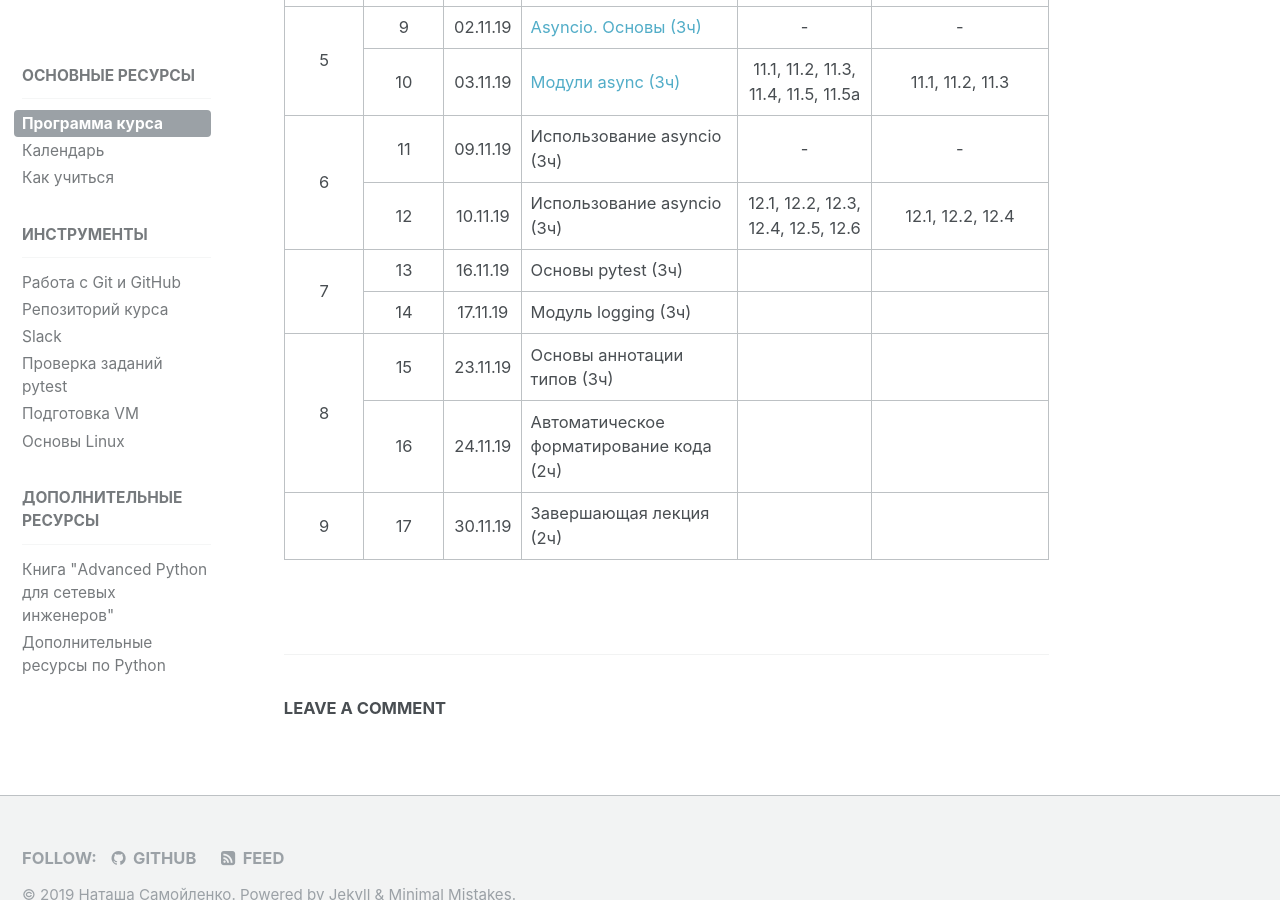
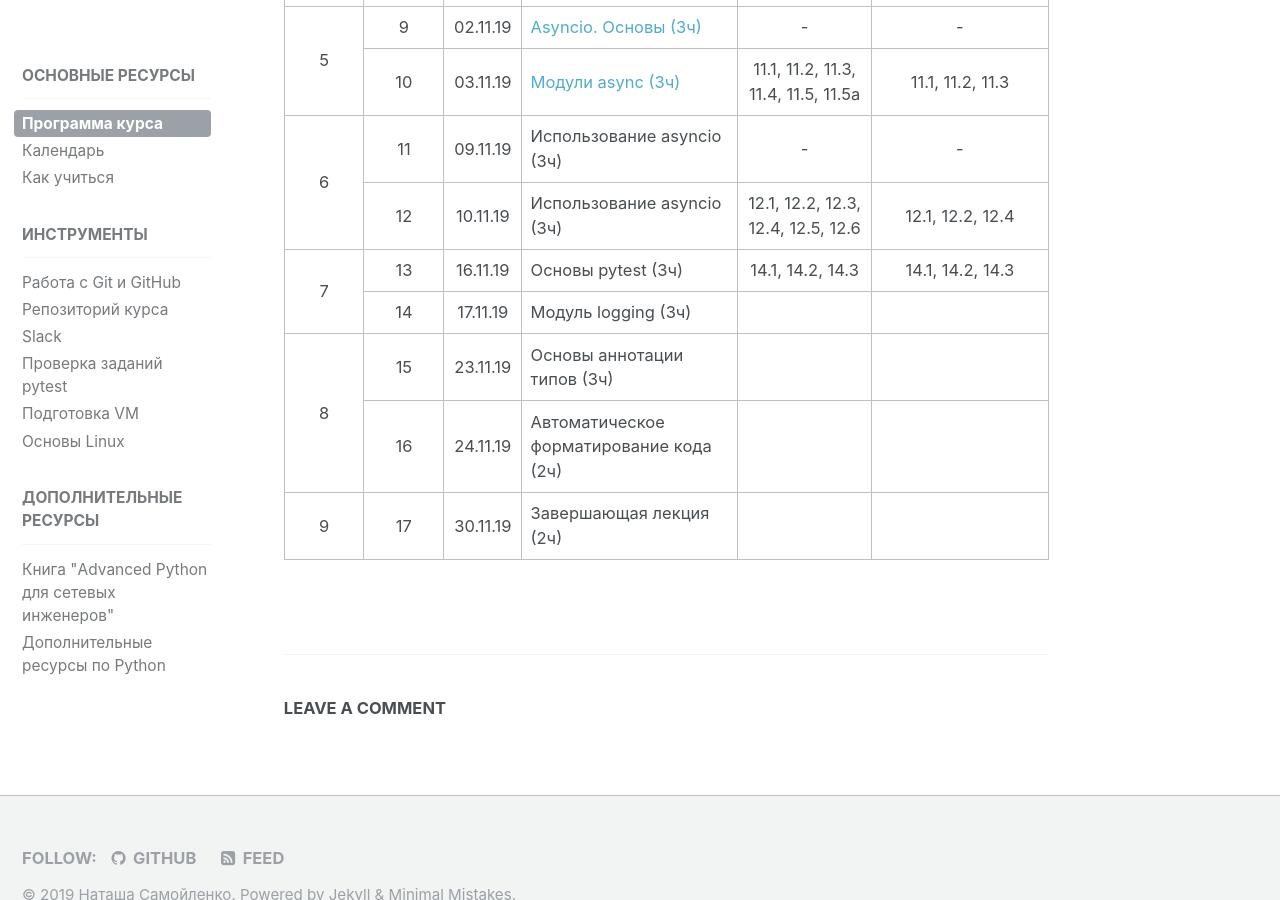
Before and after one commit to advpyneng/advpyneng.github.io, a Jekyll site: the page built from _pages/course.md, in a window 1280 px wide and 900 px high, scrolled down 878 px. Built offline with Jekyll 4.4.1, drawn with Linux system fonts in a browser that asks for light colours; comment, search, counter and statistics services are not loaded.

Commit message:
Задания pytest 14.1, 14.2, 14.3

```diff
--- a/_pages/course.md
+++ b/_pages/course.md
@@ -111,8 +111,8 @@ permalink: /course/
     <td align="center">13</td>
     <td align="center">16.11.19</td>
     <td>Основы pytest (3ч)</td>
-    <td align="center"></td>
-    <td align="center"></td>
+    <td align="center">14.1, 14.2, 14.3</td>
+    <td align="center">14.1, 14.2, 14.3</td>
  </tr>
  <tr>
     <td align="center">14</td>
```
